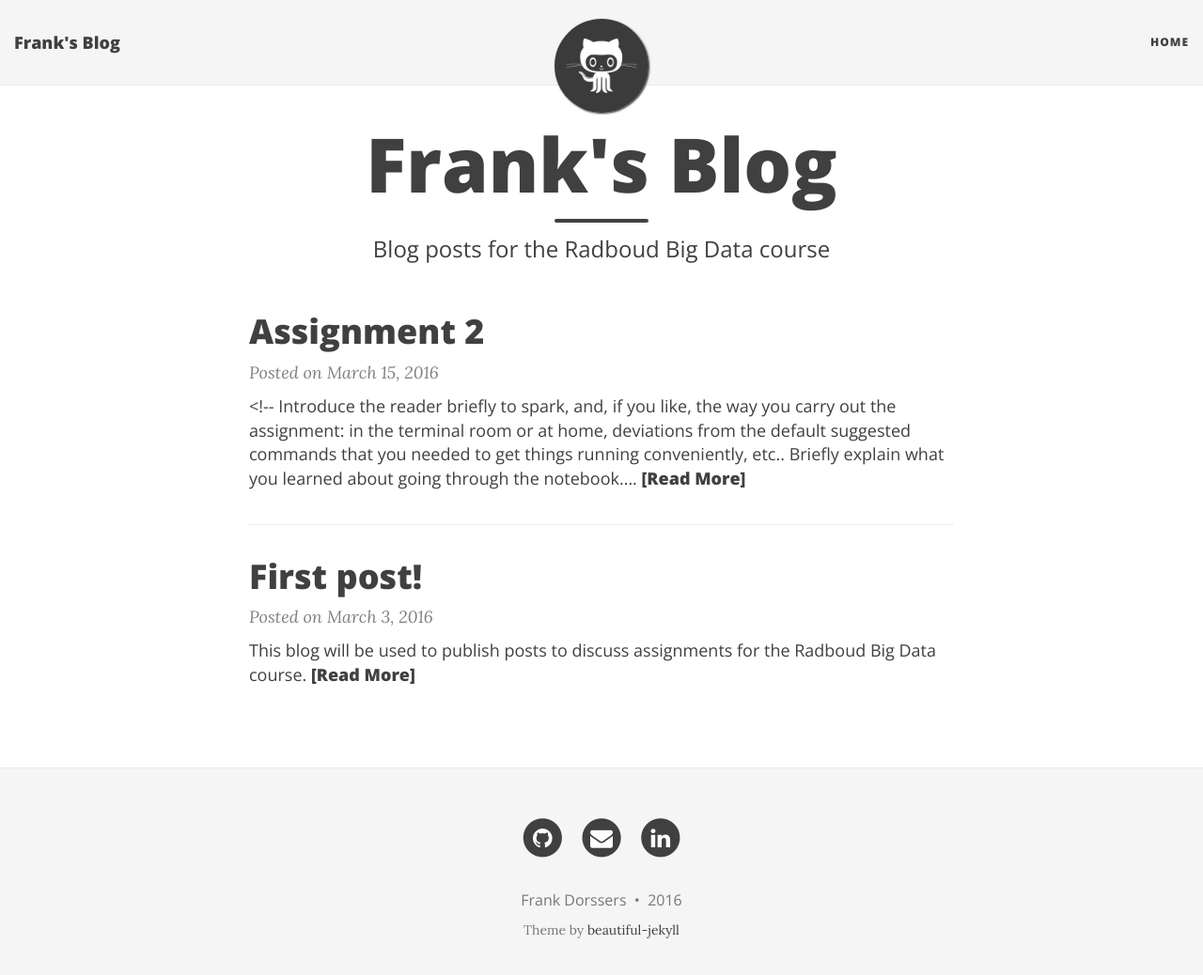
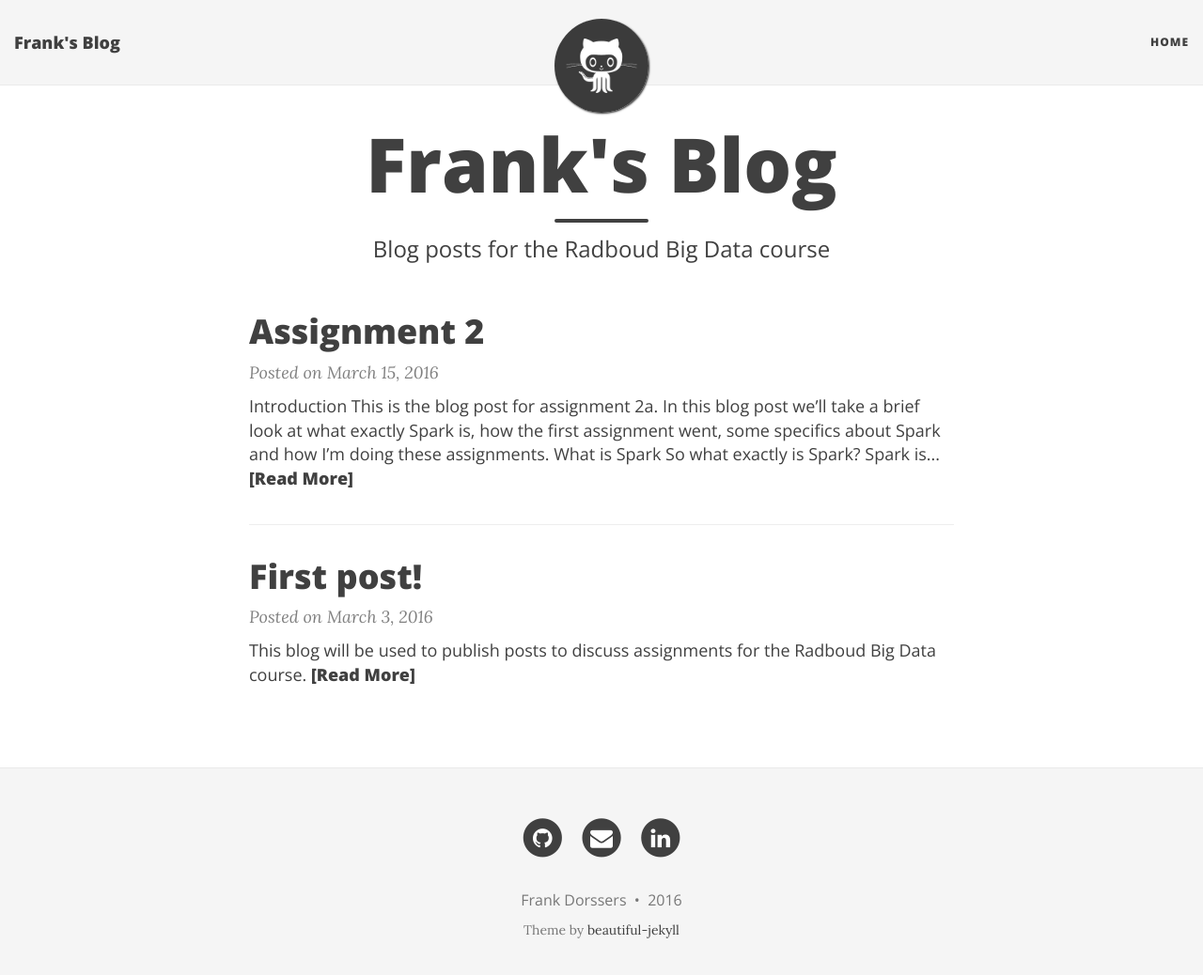
Before and after one commit to fdorssers/rubigdata, a Jekyll site: the page built from index.html, in a window 1280 px wide and 1051 px high. Shown: the top 1038 px of the window at 94% size. Built offline with Jekyll 4.4.1, drawn with Linux system fonts in a browser that asks for light colours; nearby versions of some CDN libraries; the list of posts is cut into pages by our own code; some of the changed lines change nothing that is shown.

```diff
--- a/_posts/2016-03-15-assignment-2.md
+++ b/_posts/2016-03-15-assignment-2.md
@@ -2,12 +2,6 @@
 layout: post
 title: Assignment 2
 ---
-
-<!-- Introduce the reader briefly to spark, and, if you like, the way you carry out the assignment: in the terminal room or at home, deviations from the default suggested commands that you needed to get things running conveniently, etc..
-
-Briefly explain what you learned about going through the notebook. Copy the most relevant commands (modified where you thought interesting), and add a brief explanation of what the commands do. (View as report can be a handy feature!)
-
-Do not forget to include what you learn from inspecting the Spark UI after issuing commands from the notebook! (Hint: comment on lazy evaluation and/or the effect of caching RDDs.) -->
 
 # Introduction
 This is the blog post for assignment 2a. In this blog post we'll take a brief look at what exactly Spark is, how the first assignment went, some specifics about Spark and how I'm doing these assignments.
@@ -26,7 +20,7 @@
 Spark Notebook is based on Scala Notebook, which again is based on iPython Notebook (nowadays known as [Jupyter](http://jupyter.org/)). So what does this mean, a spark notebook?
 These notebooks provide interactive programming environments, visualized as a sort of document. The image below shows part of the notebook for the first assignment.
 
-![Spark Notebook](Big Data Spark 101 - Google Chrome_006.png)
+![Spark Notebook](sparknotebook.png)
 
 In this image alone you can already see three different parts:
 
```
Also changed, not shown: _posts/sparknotebook.png (added).
